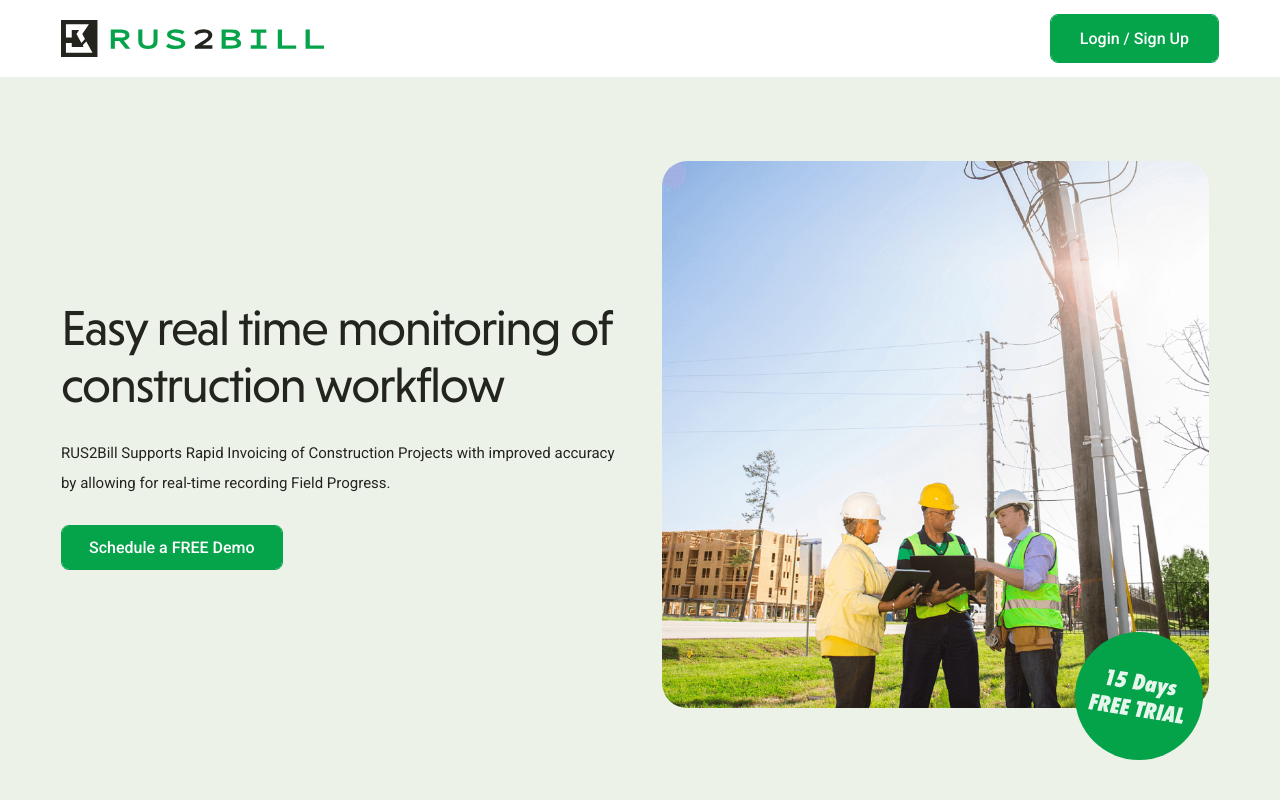
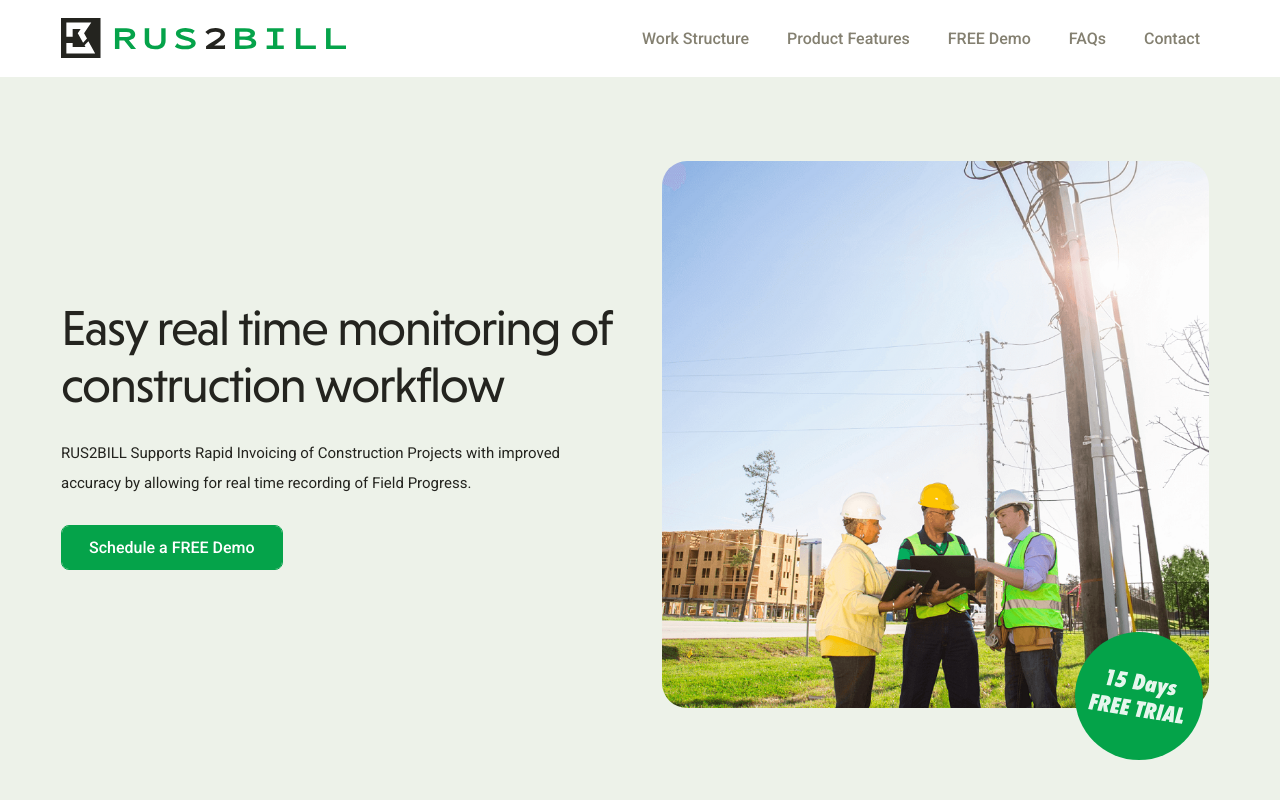
Before and after one commit to Manarsh-Technologies/Rus2Bill_Latest, a React (Vite) app in the folder frontend/: page / in a window 1280 px wide. Shown: the top 800 px of the page. Built offline with nearby package versions, Linux system fonts and the light colour scheme.

Commit message:
feat added header

```diff
--- a/frontend/src/components/Home.css
+++ b/frontend/src/components/Home.css
@@ -147,6 +147,19 @@ a:focus {
 	padding-bottom: .8rem;
 }
 
+/* Ensure navbar is visible on desktop */
+@media (min-width: 992px) {
+	.navbar-collapse {
+		display: flex !important;
+		flex-basis: auto;
+		visibility: visible !important;
+	}
+}
+
+.navbar-brand img {
+	height: 40px;
+}
+
 .nav-link {
 	font: normal normal 500 16px/19px Roboto;
 	letter-spacing: 0px;
@@ -155,16 +168,16 @@ a:focus {
 	position: relative;
 }
 
-.nav-item.active .nav-link {
+.nav-link.active {
 	color:#05a34a !important;
 }
 
-.nav-item .nav-link:hover, .nav-item .nav-link:focus{
+.nav-link:hover, .nav-link:focus{
 	color: #05A34A !important;
 }
 
 
-.nav-item.active .nav-link::after {
+.nav-link.active::after {
 	content: "";
 	width: 100%;
 	height: 4px;
--- a/frontend/src/components/Home.tsx
+++ b/frontend/src/components/Home.tsx
@@ -121,30 +121,30 @@ const Home = () => {
 
     return (
         <div className="home-wrapper">
-             <nav className="navbar navbar-expand-md navbar-light fixed-top bg-light">
+             <nav className="navbar navbar-expand-lg navbar-light fixed-top bg-light">
                 <div className="container">
-                    <a className="navbar-brand d-none-small" href="index.html"><img src="images/logo.svg" alt="RUS2Bill" /></a>
-                    <button className="navbar-toggler" type="button" data-bs-toggle="collapse" data-bs-target="#navbarCollapse" aria-controls="navbarCollapse" aria-expanded="false" aria-label="Toggle navigation">
-                        <img src="images/logo.svg" alt="icon" />
+                    <a className="navbar-brand" href="index.html"><img src="images/logo.svg" alt="RUS2Bill" /></a>
+                    <button className="navbar-toggler" type="button" onClick={() => setIsMobileNavOpen(!isMobileNavOpen)} aria-controls="navbarCollapse" aria-expanded={isMobileNavOpen} aria-label="Toggle navigation">
+                        <span className="navbar-toggler-icon"></span>
                     </button>
-                    <div className="collapse navbar-collapse " id="navbarCollapse">
-                        <ul className="navbar-nav ms-auto mb-2 mb-md-0">
+                    <div className={`collapse navbar-collapse ${isMobileNavOpen ? 'show' : ''}`} id="navbarCollapse">
+                        <ul className="navbar-nav ms-auto mb-2 mb-lg-0">
                             <li className="nav-item">
-                                <a className="nav-link active" aria-current="page" href="#work-structure">Work Structure</a>
+                                <a className="nav-link" aria-current="page" href="#work-structure" onClick={() => setIsMobileNavOpen(false)}>Work Structure</a>
                             </li>
                             <li className="nav-item">
-                                <a className="nav-link" href="#product-features">Product Features</a>
+                                <a className="nav-link" href="#product-features" onClick={() => setIsMobileNavOpen(false)}>Product Features</a>
                             </li>
                             <li className="nav-item">
-                                <a className="nav-link" href="#free-demo">FREE Demo</a>
+                                <a className="nav-link" href="#free-demo" onClick={() => setIsMobileNavOpen(false)}>FREE Demo</a>
                             </li>
                             <li className="nav-item">
-                                <a className="nav-link" href="faqs.html">FAQs</a>
+                                <a className="nav-link" href="faqs.html" onClick={() => setIsMobileNavOpen(false)}>FAQs</a>
+                            </li>
+                            <li className="nav-item">
+                                <a className="nav-link" href="#free-demo" onClick={() => setIsMobileNavOpen(false)}>Contact</a>
                             </li>
                         </ul>
-                    </div>
-                    <div className="mob-login">
-                        <a className="btn btn-login" href="login.html">Login / Sign Up</a>
                     </div>
                 </div>
             </nav>
@@ -157,7 +157,7 @@ const Home = () => {
                                 <div className="col-md-6">
                                     <div className="banner-caption">
                                         <h1>Easy real time monitoring of construction workflow</h1>
-                                        <p>RUS2Bill Supports Rapid Invoicing of Construction Projects with improved accuracy by allowing for real-time recording Field Progress.</p>
+                                        <p>RUS2BILL Supports Rapid Invoicing of Construction Projects with improved accuracy by allowing for real time recording of Field Progress.</p>
                                         <a href="#free-demo" className="btn btn-green">Schedule a FREE Demo</a>
                                     </div>
                                 </div>
```
